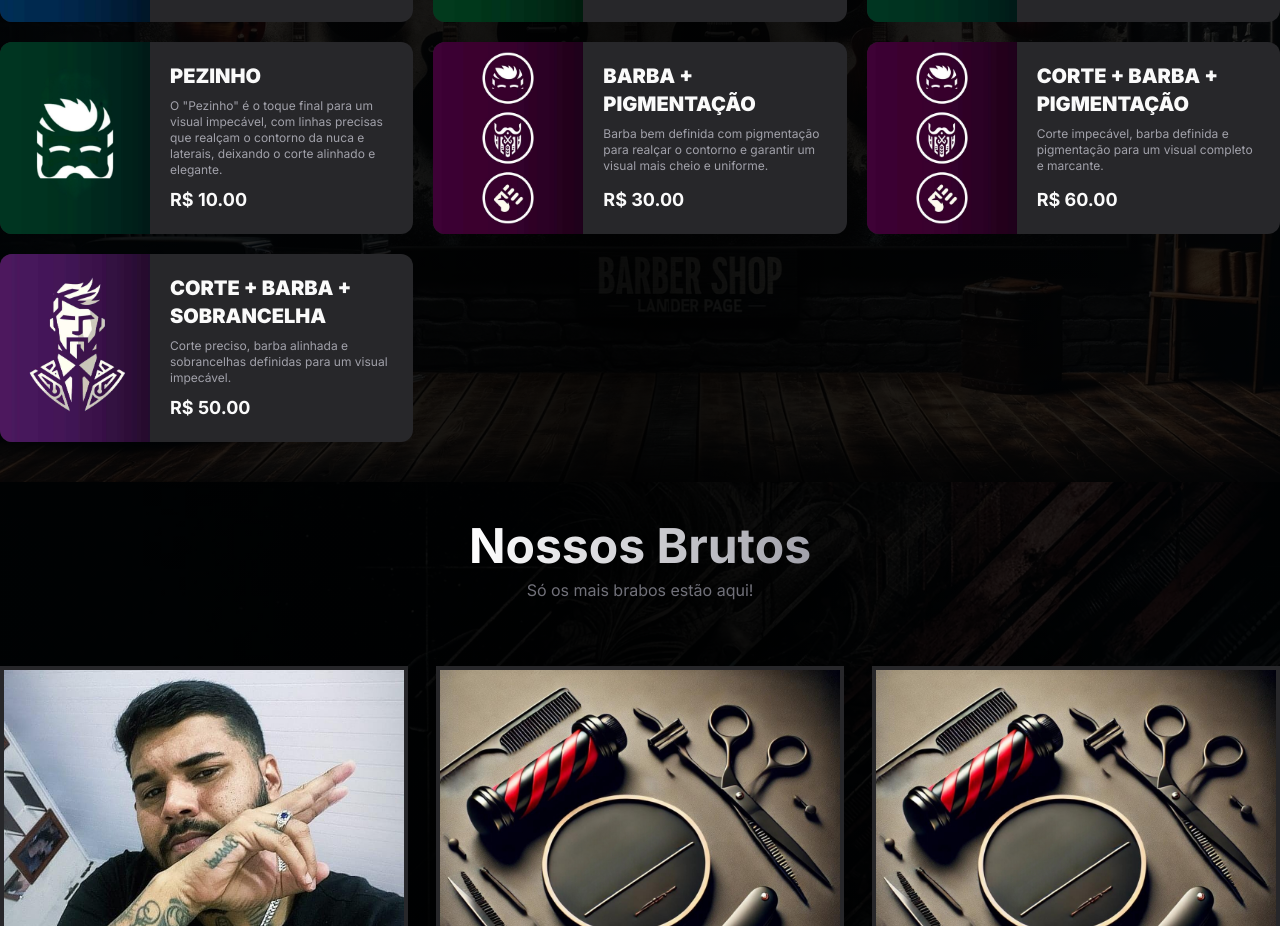
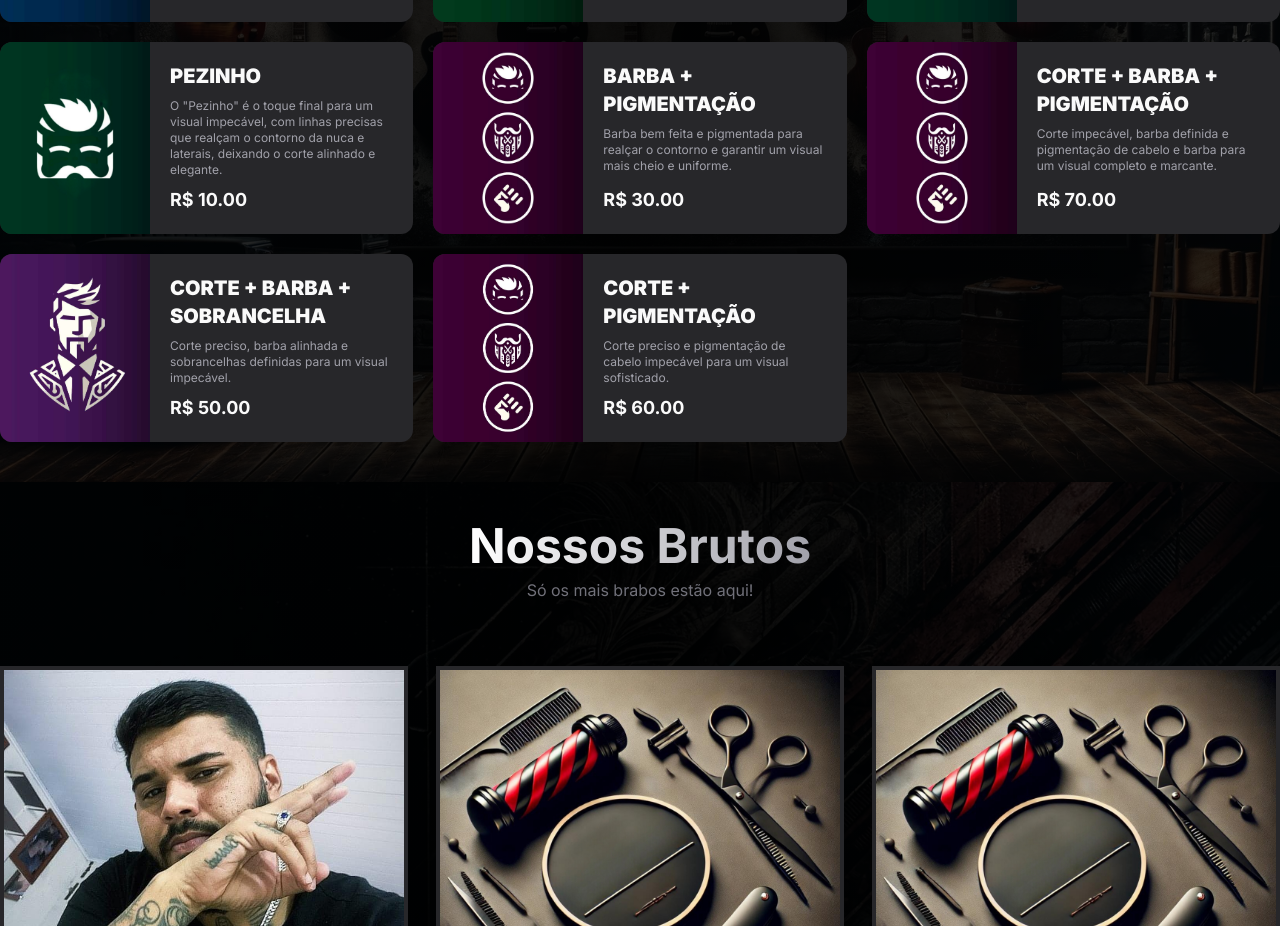
Before and after one commit to jfgallardo/frontend-barbershop, a Next.js app: page / in a window 1280 px wide. Shown: the part 1620-2546 px from the top of the page. Built offline with nearby package versions, Linux system fonts and the light colour scheme.

Commit message:
update servicios

```diff
--- a/src/data/constants/servicos.ts
+++ b/src/data/constants/servicos.ts
@@ -45,7 +45,7 @@ const servicos: Servico[] = [
     id: 5,
     nome: "BARBA + PIGMENTAÇÃO",
     descricao:
-      "Barba bem definida com pigmentação para realçar o contorno e garantir um visual mais cheio e uniforme.",
+      "Barba bem feita e pigmentada para realçar o contorno e garantir um visual mais cheio e uniforme.",
     preco: 30,
     qtdeSlots: 1,
     imagemURL: "/servicos/combo.jpg",
@@ -55,8 +55,8 @@ const servicos: Servico[] = [
     id: 6,
     nome: "CORTE + BARBA + PIGMENTAÇÃO",
     descricao:
-      "Corte impecável, barba definida e pigmentação para um visual completo e marcante.",
-    preco: 60,
+      "Corte impecável, barba definida e pigmentação de cabelo e barba para um visual completo e marcante.",
+    preco: 70,
     qtdeSlots: 1,
     imagemURL: "/servicos/combo.jpg",
     profissionais: [],
@@ -71,6 +71,16 @@ const servicos: Servico[] = [
     imagemURL: "/servicos/dia-de-noivo.jpg",
     profissionais: [],
   },
+  {
+    id: 8,
+    nome: "CORTE + PIGMENTAÇÃO",
+    descricao:
+      "Corte preciso e pigmentação de cabelo impecável para um visual sofisticado.",
+    preco: 60,
+    qtdeSlots: 1,
+    imagemURL: "/servicos/combo.jpg",
+    profissionais: [],
+  },
 ];
 
 export default servicos;
```
